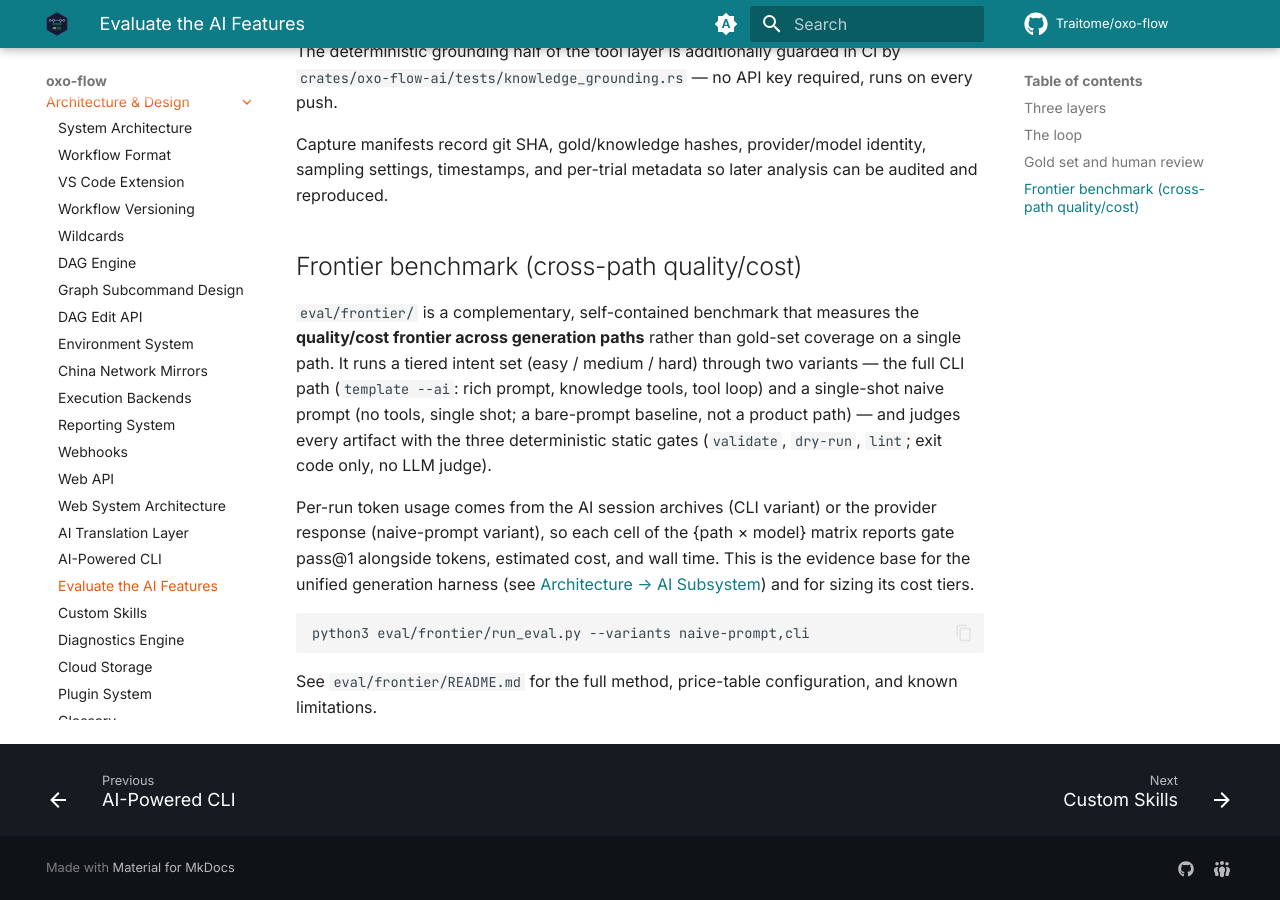
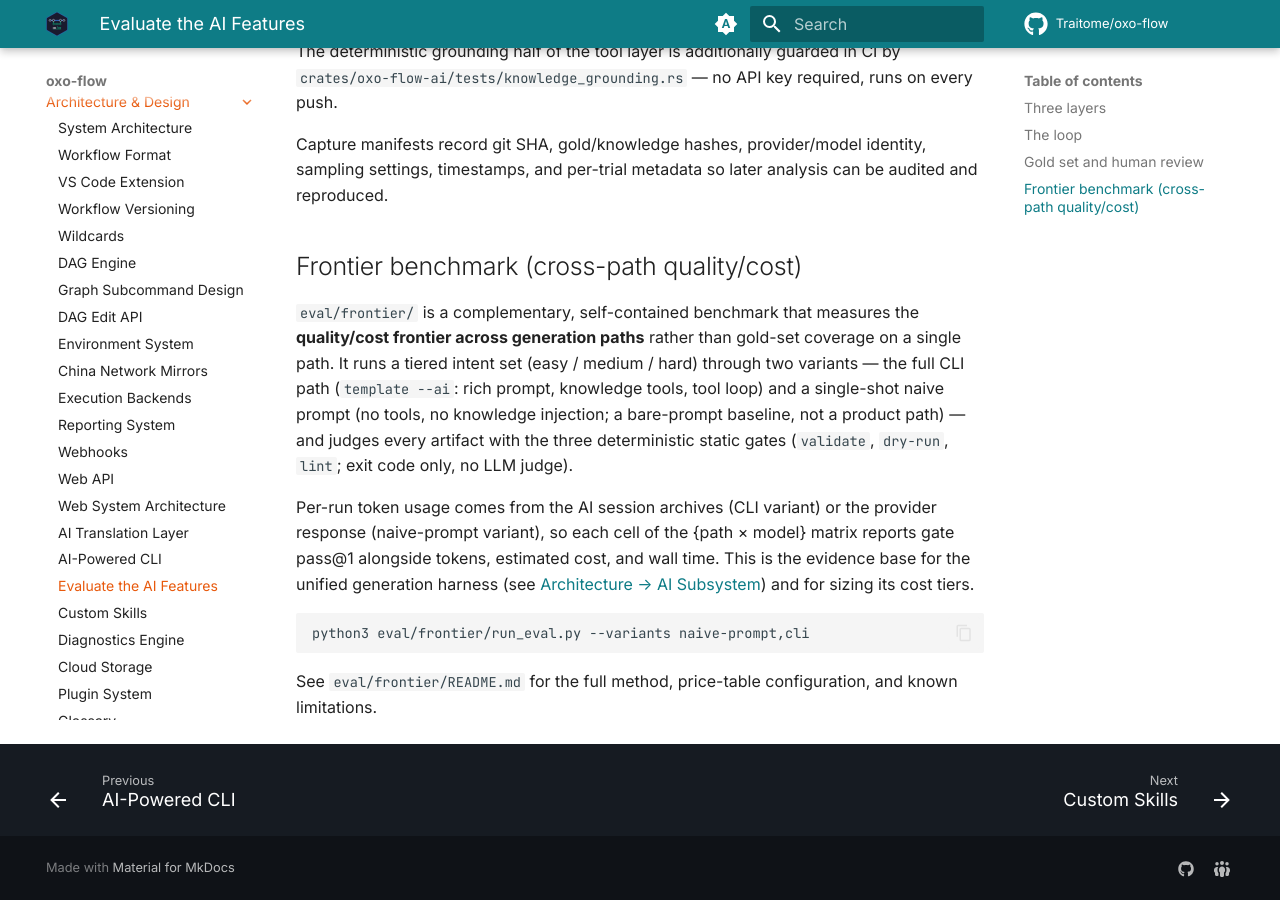
Before and after one commit to Traitome/oxo-flow, an MkDocs documentation site: the page built from docs/guide/src/reference/ai-eval.md, in a window 1280 px wide and 900 px high, scrolled down 1804 px. Built offline with MkDocs 1.6.1 and Material for MkDocs 9.7.7, drawn with Linux system fonts in a browser that asks for light colours; comment, search, counter and statistics services are not loaded; the version menu is left out.

Commit message:
docs(eval): dedupe 'single-shot' wording in variant descriptions
Review NIT: both README.md and ai-eval.md said 'single-shot' twice in
one phrase; match the run_eval.py docstring phrasing.

Co-Authored-By: Claude Code <noreply@anthropic.com>

```diff
--- a/docs/guide/src/reference/ai-eval.md
+++ b/docs/guide/src/reference/ai-eval.md
@@ -75,10 +75,10 @@ the **quality/cost frontier across generation paths** rather than
 gold-set coverage on a single path. It runs a tiered intent set (easy /
 medium / hard) through two variants — the full CLI path
 (`template --ai`: rich prompt, knowledge tools, tool loop) and a
-single-shot naive prompt (no tools, single shot; a bare-prompt baseline,
-not a product path) — and judges every artifact with the three
-deterministic static gates (`validate`, `dry-run`, `lint`; exit code
-only, no LLM judge).
+single-shot naive prompt (no tools, no knowledge injection; a
+bare-prompt baseline, not a product path) — and judges every artifact
+with the three deterministic static gates (`validate`, `dry-run`,
+`lint`; exit code only, no LLM judge).
 
 Per-run token usage comes from the AI session archives (CLI variant) or
 the provider response (naive-prompt variant), so each cell of the
```
Also changed, not shown: eval/frontier/README.md.
